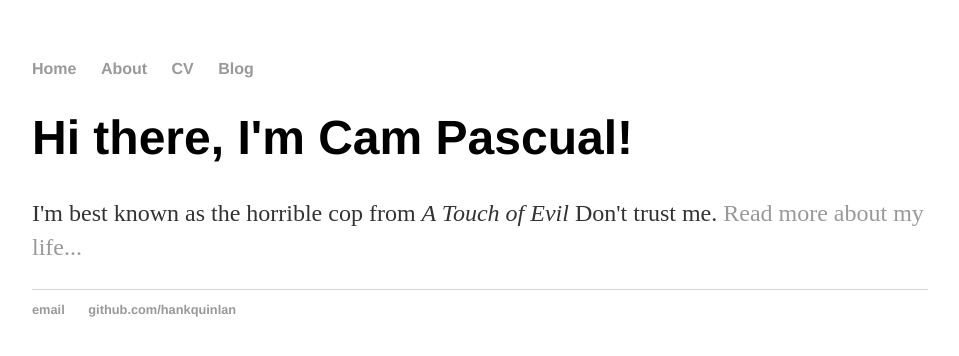
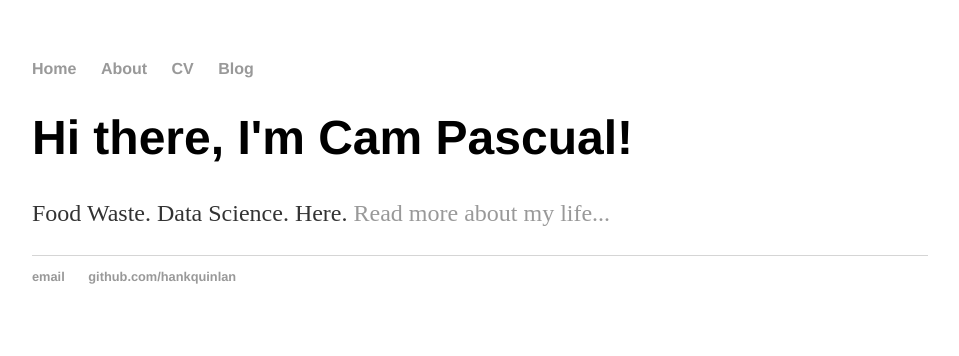
Before and after one commit to cjpascual/cjpascual.github.io, a Jekyll site: the page built from index.html, in a window 1280 px wide. Shown: the top 356 px of the page, without its empty margins (160-1119 px from the left). Built offline with Jekyll 4.4.1, drawn with Linux system fonts in a browser that asks for light colours.

Commit message:
Update index.html

```diff
--- a/index.html
+++ b/index.html
@@ -1,8 +1,8 @@
 ---
 layout: default
-title: Hank Quinlan, Horrible Cop
+title: Cam Pascual
 ---
 <div class="blurb">
 	<h1>Hi there, I'm Cam Pascual!</h1>
-	<p>I'm best known as the horrible cop from <em>A Touch of Evil</em> Don't trust me. <a href="/about">Read more about my life...</a></p>
+	<p>Food Waste. Data Science. </em> Here. <a href="/about">Read more about my life...</a></p>
 </div><!-- /.blurb -->
```
